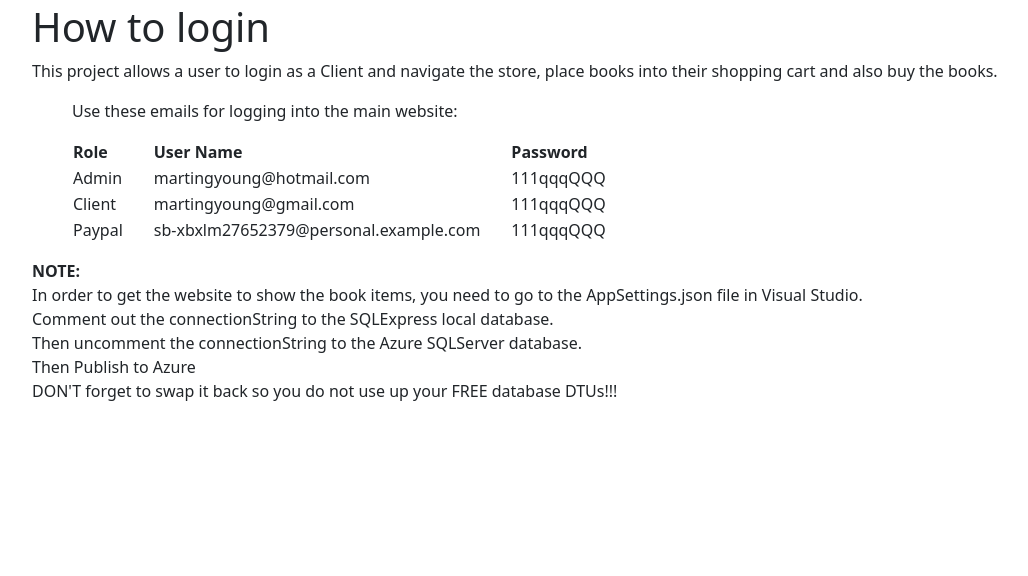
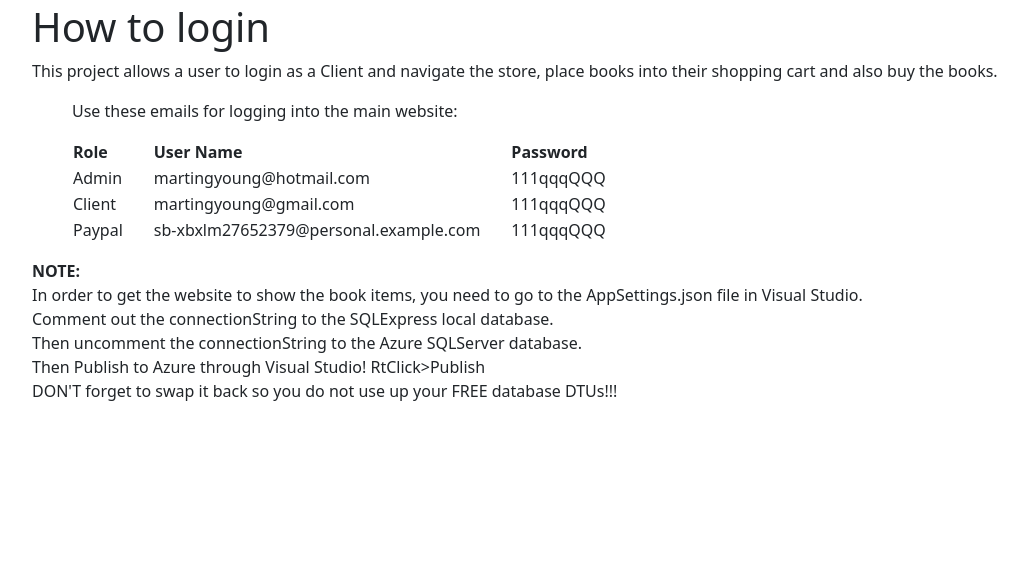
Before and after one commit to VariusValinium22/MyShop, an ASP.NET Core app: page /Privacy in a window 1280 px wide. Shown: the part 80-656 px from the top of the page, without its empty margins (50-1078 px from the left). Run offline with ASP.NET Core 8, Linux system fonts and the light colour scheme; style sheets or scripts are compiled from the project's sources.

Commit message:
added text to Privacy.cshtml about changing and publishing to Azure

```diff
--- a/MyShop/Pages/Privacy.cshtml
+++ b/MyShop/Pages/Privacy.cshtml
@@ -44,6 +44,6 @@
     In order to get the website to show the book items, you need to go to the AppSettings.json file in Visual Studio.<br>
     Comment out the connectionString to the SQLExpress local database.<br>
     Then uncomment the connectionString to the Azure SQLServer database.<br>
-    Then Publish to Azure<br>
+    Then Publish to Azure through Visual Studio! RtClick>Publish<br>
     DON'T forget to swap it back so you do not use up your FREE database DTUs!!!
 </p>
```
